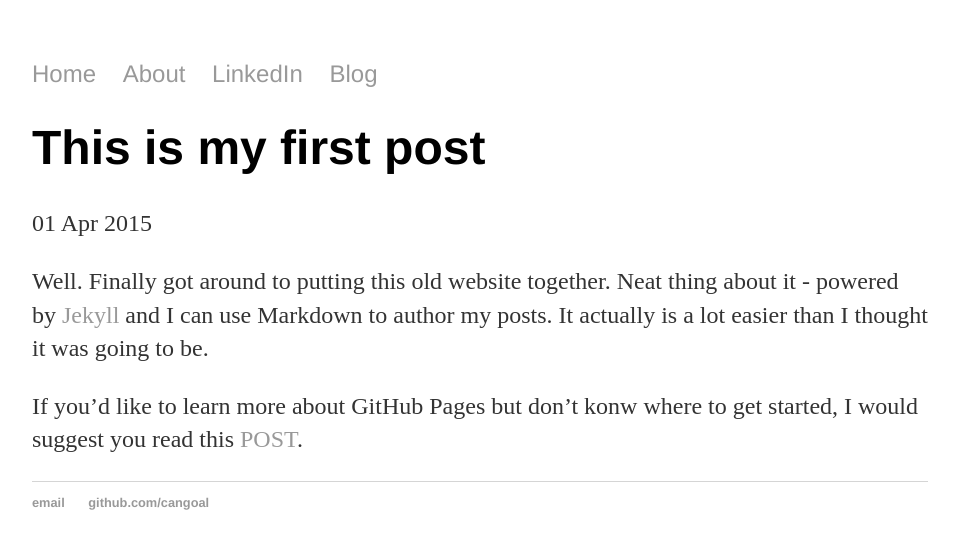
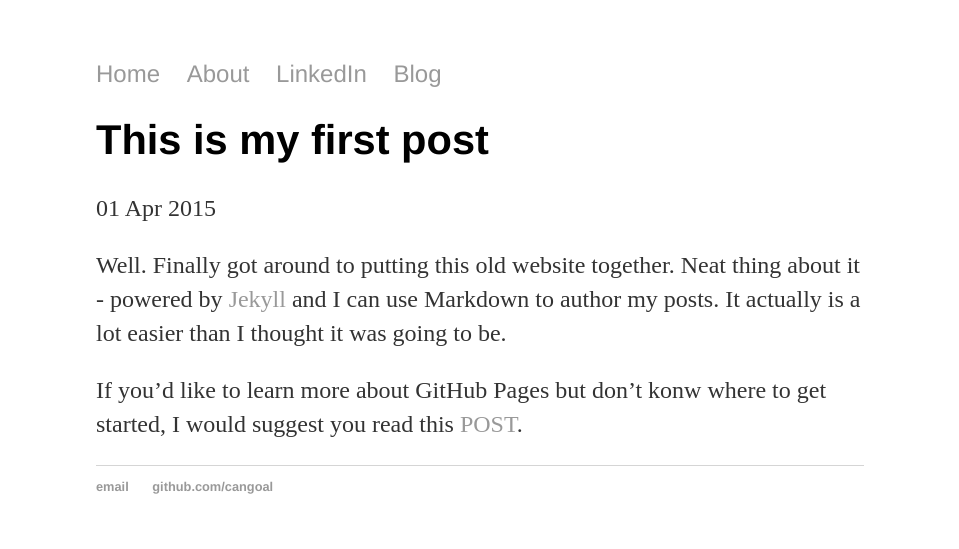
Before and after one commit to cangoal/cangoal.github.io, a Jekyll site: the page built from _posts/2015-04-01-cangoal-site-launched.md, in a window 1280 px wide. Shown: the top 549 px of the page, without its empty margins (160-1119 px from the left). Built offline with Jekyll 4.4.1, drawn with Linux system fonts in a browser that asks for light colours.

Commit message:
Update main.css

```diff
--- a/css/main.css
+++ b/css/main.css
@@ -1,6 +1,6 @@
 body {
     margin: 60px auto;
-    width: 70%;
+    width: 60%;
 }
 nav ul, footer ul {
     font-family:'Helvetica', 'Arial', 'Sans-Serif';
@@ -49,3 +49,7 @@
 ul.posts li {
     list-style: none;
 }
+
+.post-title{
+    font-size: 2.6em;
+}
```
